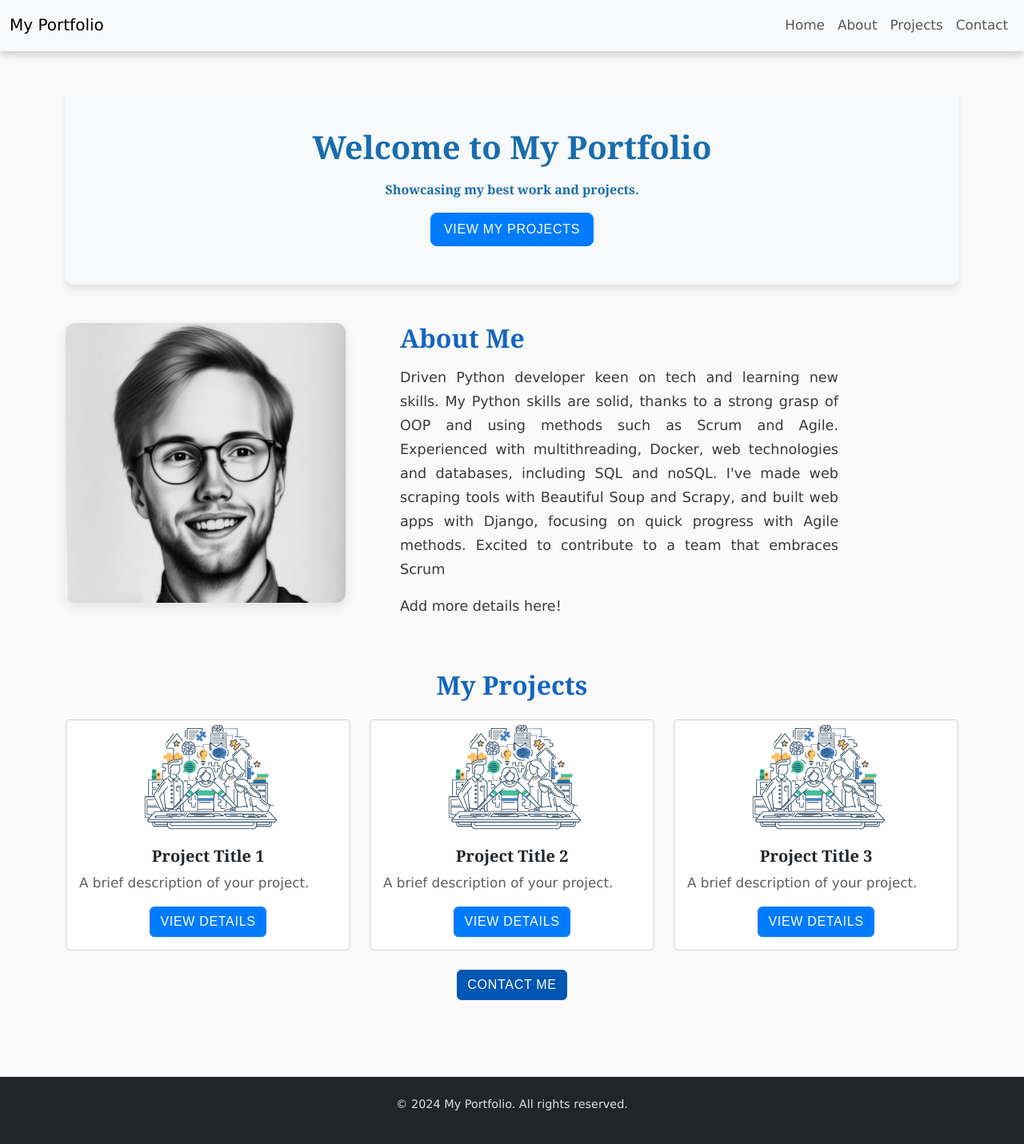
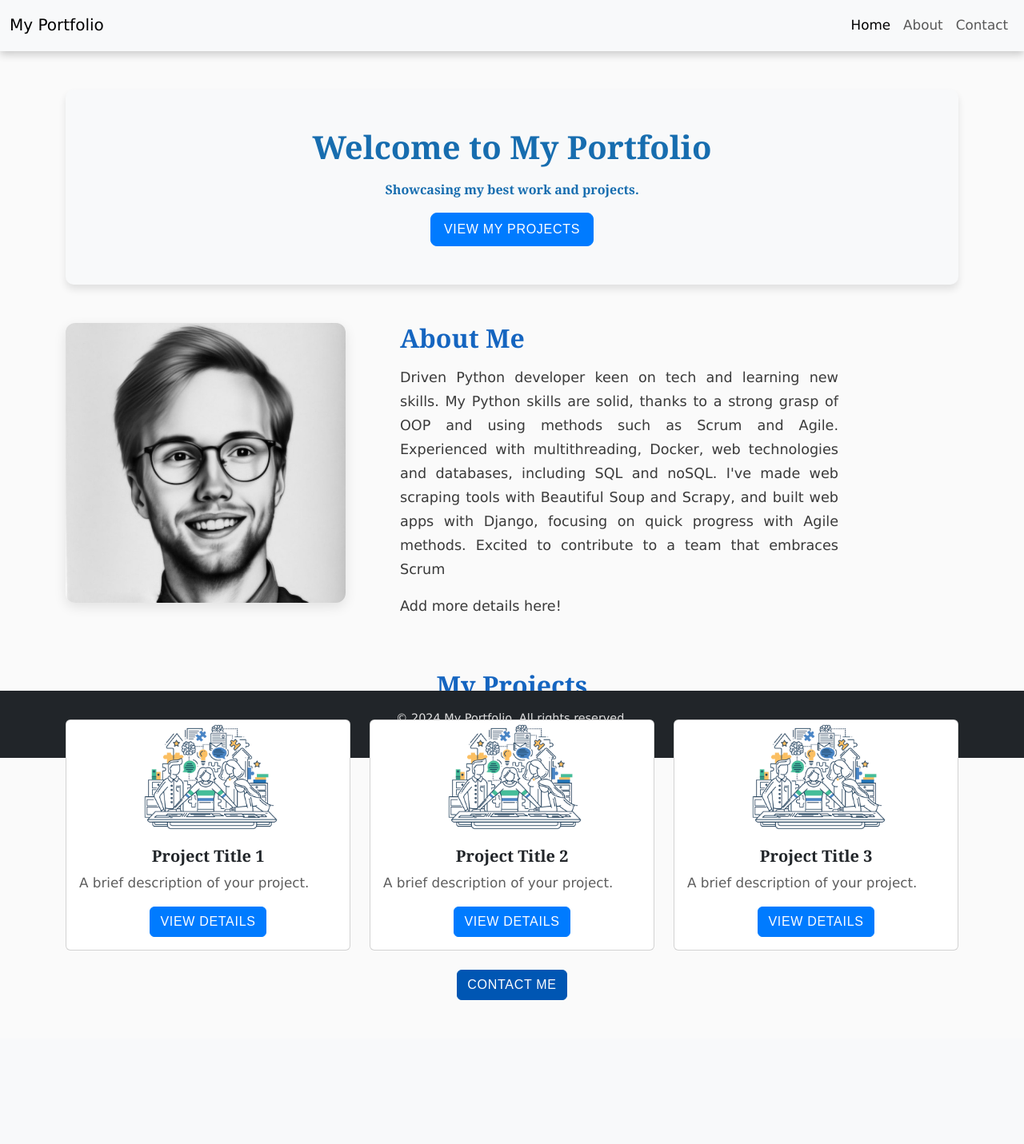
Before and after one commit to Grosstikc/grosstick-portfolio, a Django app: page / in a window 1280 px wide. Shown: the whole page at 80% size. After the commit the page ends 1251 px from the top, so only its background shows below. Run offline with Django 5.2, Linux system fonts and the light colour scheme.

Commit message:
Fixed Footer and update NavBar links

```diff
--- a/portfolio/templates/portfolio/base.html
+++ b/portfolio/templates/portfolio/base.html
@@ -21,22 +21,26 @@
             </button>
             <div class="collapse navbar-collapse" id="navbarNav">
                 <ul class="navbar-nav ms-auto">
-                    <li class="nav-item"><a class="nav-link" href="{% url 'portfolio' %}">Home</a></li>
-                    <li class="nav-item"><a class="nav-link" href="{% url 'about' %}">About</a></li>
+                    <li class="nav-item"><a class="nav-link {% if request.resolver_match.url_name == 'portfolio' %}active{% endif %}" href="{% url 'portfolio' %}">Home</a></li>
+                    <li class="nav-item"><a class="nav-link {% if request.resolver_match.url_name == 'about' %}active{% endif %}" href="{% url 'about' %}">About</a></li>
+                    <!-- Uncomment if needed
                     <li class="nav-item"><a class="nav-link" href="{% url 'projects' %}">Projects</a></li>
-                    <li class="nav-item"><a class="nav-link" href="{% url 'contact' %}">Contact</a></li>
+                    -->
+                    <li class="nav-item"><a class="nav-link {% if request.resolver_match.url_name == 'contact' %}active{% endif %}" href="{% url 'contact' %}">Contact</a></li>
                 </ul>
             </div>
         </div>
     </nav>
 
-    <!-- Main Content -->
-    <div class="container mt-5">
-        {% block content %}{% endblock %}
+    <div class="wrapper">
+        <!-- Main Content -->
+        <div class="container mt-5">
+            {% block content %}{% endblock %}
+        </div>
     </div>
 
     <!-- Footer -->
-    <footer class="bg-dark text-white text-center py-4 mt-5">
+    <footer class="bg-dark text-white text-center py-4">
         <p>&copy; 2024 My Portfolio. All rights reserved.</p>
     </footer>
 
--- a/static/css/custom.css
+++ b/static/css/custom.css
@@ -40,10 +40,14 @@ html, body {
 }
 
 .wrapper {
-  flex: 1;
   display: flex;
   flex-direction: column;
   justify-content: space-between;
+  min-height: 100vh;
+}
+
+.wrapper > .container {
+  flex: 1;
 }
 
 /* Footer */
@@ -55,6 +59,7 @@ footer {
   line-height: 1.5;
   width: 100%; /* Prevents overflow issues */
   text-align: center;
+  margin-top: auto;
 }
 
 footer p {
```
